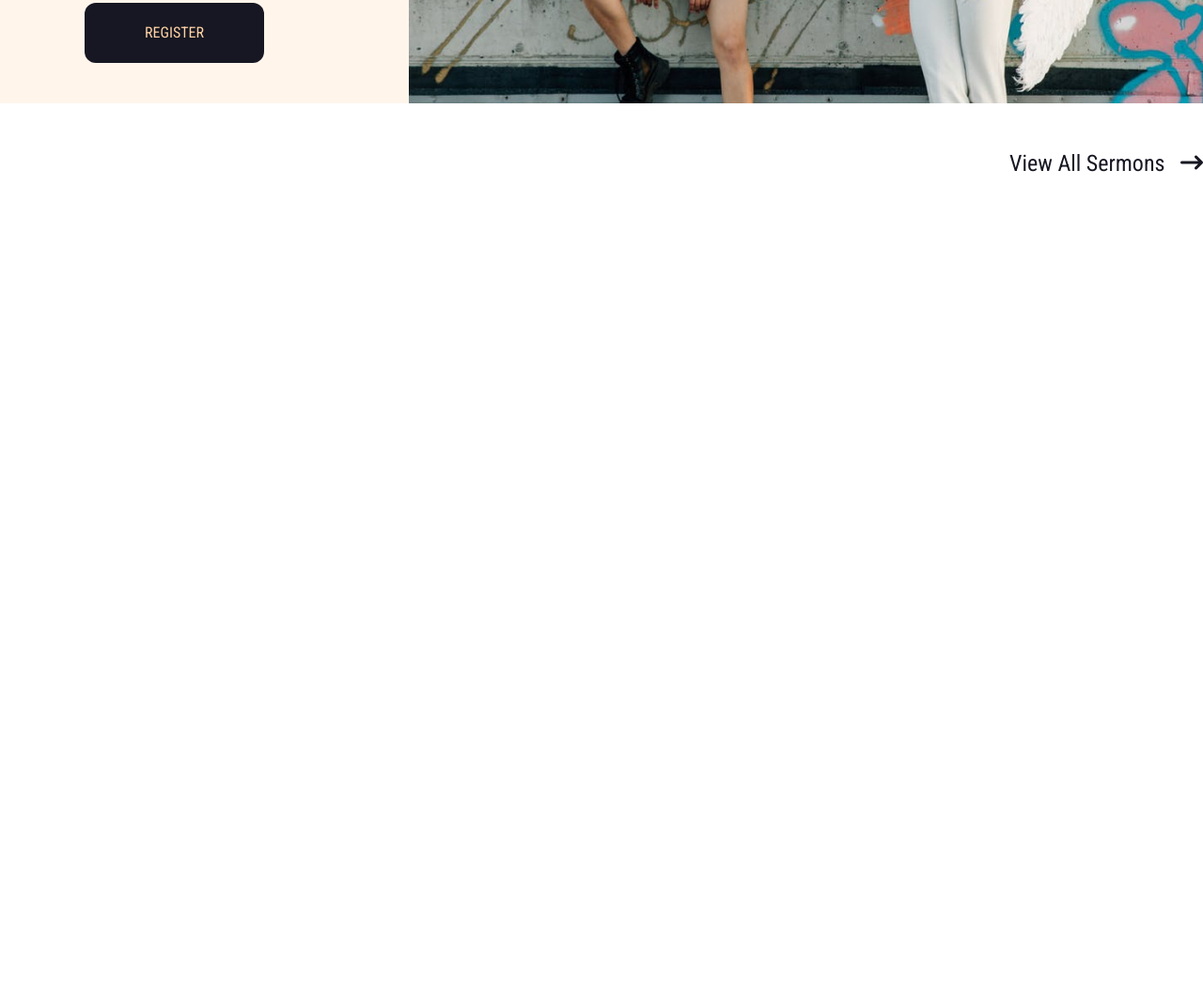
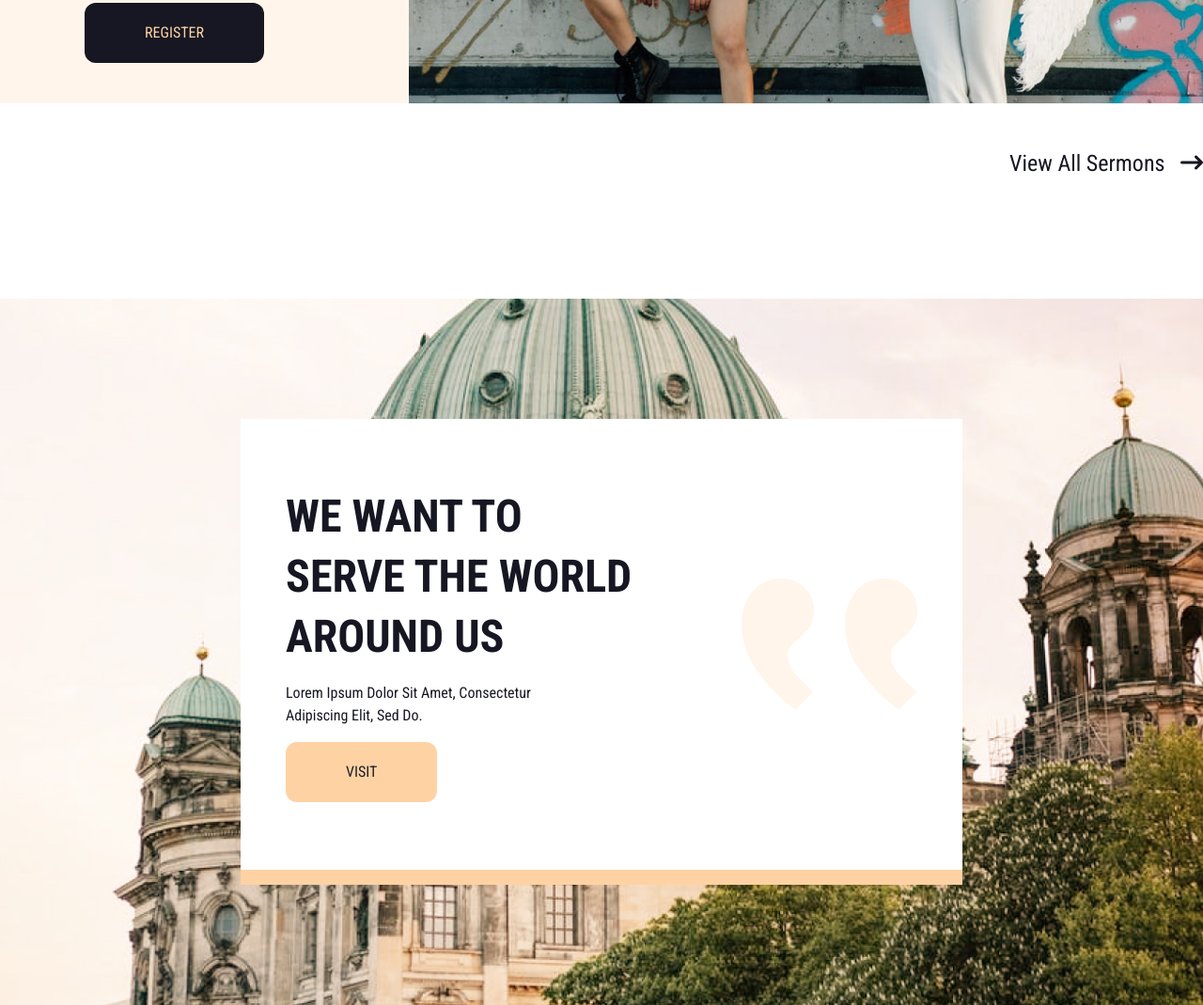
Before and after one commit to nazimnk9/tailwind_responsive_black_finsweet, a plain HTML site: page index.html in a window 1280 px wide. Shown: the part 4402-5472 px from the top of the page at 94% size. Before the commit the page ends 4720 px from the top, so only its background shows below. Drawn offline with nearby package versions, Linux system fonts and the light colour scheme.

Commit message:
visit part done

```diff
--- a/index.html
+++ b/index.html
@@ -240,6 +240,20 @@
                 </div>
             </section>
             <!-- ===========upcoming end here========== -->
+            <!-- ===========visit start here========== -->
+            <section class="bg-visit_bg bg-no-repeat bg-center bg-cover py-32">
+                <div class="max-w-container mx-auto">
+                    <div class="w-[768px] bg-white mx-auto py-[72px] px-[48px] border-b-[16px] border-primary relative">
+                        <h2 class="uppercase font-robotocondensed font-bold text-5xl leading-[64px] w-[370px] text-sub_heading">We want to serve the world around us</h2>
+                        <p class="py-4 capitalize font-robotocondensed font-normal text-sub_heading text-base w-[302px]">Lorem ipsum dolor sit amet, consectetur adipiscing elit, sed do.</p>
+                        <a href="#" class="inline-block bg-primary py-6 px-16 rounded-xl text-nav_btn text-base font-normal uppercase font-robotocondensed leading-4">Visit</a>
+                        <picture class="absolute top-[170px] right-12">
+                            <img src="./images/visit_icon.png" alt="">
+                        </picture>
+                    </div>
+                </div>
+            </section>
+            <!-- ===========visit end here========== -->
             <script src="tailwind.config.js"></script>
         </body>
     </html>
--- a/tailwind.config.js
+++ b/tailwind.config.js
@@ -19,6 +19,7 @@ tailwind.config = {
                 'banner': "url('images/banner.jpg')",
                 overlay: 'linear-gradient(40deg, #060606 16.68%, rgba(0, 0, 0, 0.02) 96.44%)',
                 text_gradient: "linear-gradient(110deg, #A54E2B -53.83%, #DC9853 62.61%)",
+                visit_bg: "url('./images/visit_background.jpg')",
             },
             fontSize: {
                 banner_heading: "64px",
```
Also changed, not shown: images/visit_background.jpg (added), images/visit_icon.png (added).
